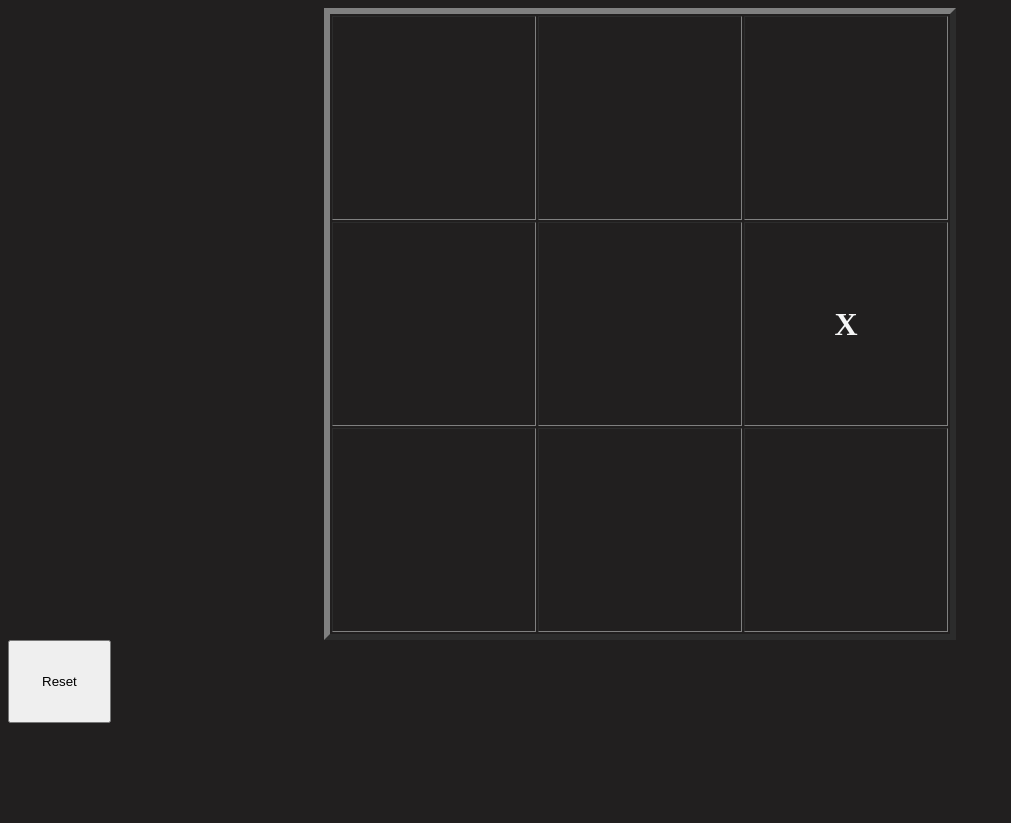
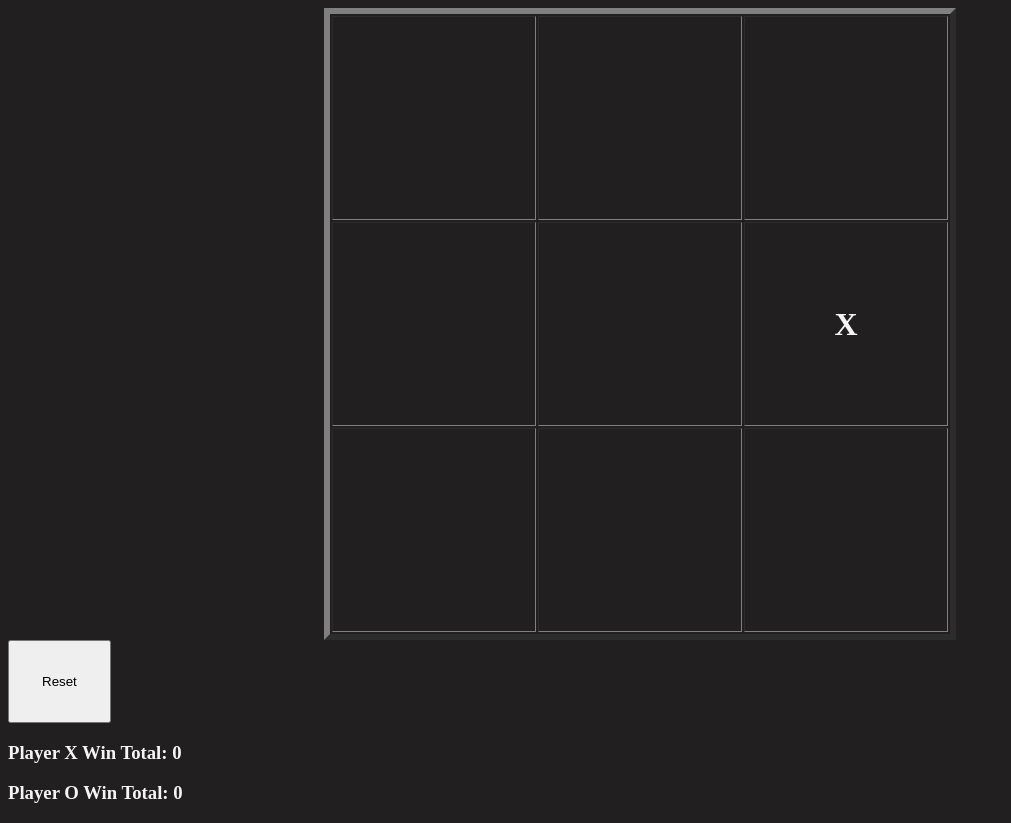
Before and after one commit to d00mducky/mini-challenge-tic-tac-toe, a plain HTML site: page index.html in a window 1280 px wide. Shown: the whole page, without its empty margins (0-1011 px from the left). Before the commit the page ends 800 px from the top, so only its background shows below. Drawn offline with Linux system fonts and the light colour scheme.

Commit message:
added elements to track player win totals

```diff
--- a/index.html
+++ b/index.html
@@ -25,6 +25,8 @@
       </tr>
     </table>
     <button id="reset" style="padding: 2rem;">Reset</button>
+    <h3 id="x-wins">Player X Win Total: 0</h3>
+    <h3 id="o-wins">Player O Win Total: 0</h3>
   </div>
   <script src="app.js"></script>
 </body>
```
